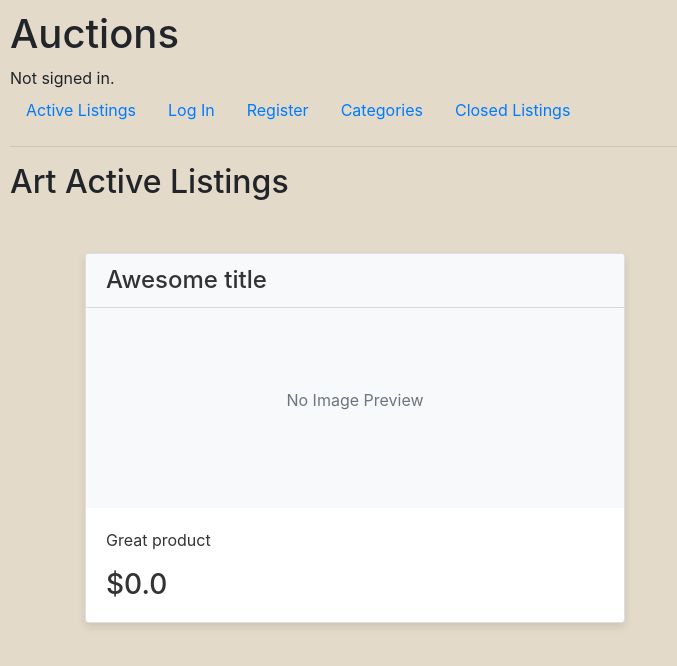
After one commit to Danypooh/commerce, a Django app: page /view_categorie/art in a window 1280 px wide. The commit adds this page. Shown: the top 666 px of the page, without its empty margins (0-677 px from the left). Run offline with Django 3.2, Linux system fonts and the light colour scheme; data comes from the database, SQL or seed files in the repository; both versions use the stored data as it was after the commit; some libraries are stand-ins or nearby versions.

Commit message:
add categories and closed listings

```diff
--- a/auctions/admin.py
+++ b/auctions/admin.py
@@ -1,6 +1,6 @@
 from django.contrib import admin
 
-from .models import User, Listing, Bid, Comment, Watchlist
+from .models import User, Listing, Bid, Comment, Watchlist, Categorie
 
 # Register your models here.
 admin.site.register(User)
@@ -8,3 +8,4 @@ admin.site.register(Listing)
 admin.site.register(Bid)
 admin.site.register(Comment)
 admin.site.register(Watchlist)
+admin.site.register(Categorie)
--- a/auctions/models.py
+++ b/auctions/models.py
@@ -2,18 +2,43 @@ from django.contrib.auth.models import AbstractUser
 from django.db import models
 from django.db.models import UniqueConstraint
 
+# Define category choices
+CATEGORY_CHOICES = [
+        ('electronics', 'Electronics'),
+        ('fashion', 'Fashion'),
+        ('home', 'Home & Garden'),
+        ('toys', 'Toys & Games'),
+        ('sports', 'Sports & Outdoors'),
+        ('books', 'Books & Media'),
+        ('vehicles', 'Vehicles'),
+        ('art', 'Art')
+    ]
 
 class User(AbstractUser):
     pass
 
+class Categorie(models.Model):
+    name = models.CharField(
+        max_length=50,
+        choices=CATEGORY_CHOICES,
+        default='art'
+    )
+
+    def __str__(self):
+        return self.name
+
 class Listing(models.Model):
     title = models.CharField(max_length=64)
     description = models.CharField(max_length=200)
-    starting_price = models.IntegerField()
+    starting_price = models.FloatField()
     image = models.ImageField(upload_to='images/', blank=True, null=True)
     end_date = models.DateTimeField()
     seller = models.ForeignKey(User, on_delete=models.CASCADE, related_name="listings")
     status = models.BooleanField(default=True)
+    categorie = models.ForeignKey(Categorie, on_delete=models.CASCADE, related_name="items", blank=True, null=True)
+
+    def __str__(self):
+        return self.title
 
 class Bid(models.Model):
     auction_listing = models.ForeignKey(Listing, on_delete=models.CASCADE, related_name="bids")
@@ -21,11 +46,17 @@ class Bid(models.Model):
     bid_amount = models.FloatField()
     bid_time = models.DateTimeField(auto_now=True)
 
+    def __str__(self):
+        return self.bid_amount
+
 class Comment(models.Model):
     auction_listing = models.ForeignKey(Listing, on_delete=models.CASCADE, related_name="comments")
     commenter = models.ForeignKey(User, on_delete=models.CASCADE, related_name="comments")
     comment_text = models.CharField(max_length=300)
     comment_time = models.DateTimeField(auto_now_add=True)
+
+    def __str__(self):
+        return self.comment_text
 
 class Watchlist(models.Model):
     user = models.ForeignKey(User, on_delete=models.CASCADE, related_name="watchlist")
@@ -35,3 +66,6 @@ class Watchlist(models.Model):
         constraints = [
             UniqueConstraint(fields=['user', 'listing'], name='unique_user_listing')
         ]
+
+    def __str__(self):
+        return self.listing
--- /dev/null
+++ b/auctions/templates/auctions/categorie.html
@@ -0,0 +1,30 @@
+{% extends "auctions/layout.html" %}
+
+{% block body %}
+    <h2>{{ categorie|capfirst }} Active Listings</h2>
+    <br>
+    {% for listing in listings %}
+    <div class="container">
+        <div class="row">
+          <div class="col-md-6">
+            <a href="{% url 'view_listing' listing.id %}" class="card-link">
+              <div class="card">
+                <h3 class="card-header">{{ listing.title }}</h3>
+                {% if listing.image %}
+                  <img class="card-img-top" src="{{ listing.image.url }}" alt="Listing Image">
+                {% else %}
+                  <div class="card-img-top bg-light d-flex justify-content-center align-items-center" style="height: 200px;">
+                    <p class="text-muted">No Image Preview</p>
+                  </div>
+                {% endif %}
+                <div class="card-body">
+                  <p class="card-text">{{ listing.description }}</p>
+                  <h3 class="card-text">${{ listing.starting_price }}</h3>
+                </div>
+              </div>
+            </a>
+          </div>
+        </div>
+      </div>
+    {% endfor %}
+{% endblock %}
--- a/auctions/templates/auctions/layout.html
+++ b/auctions/templates/auctions/layout.html
@@ -38,6 +38,12 @@
                     <a class="nav-link" href="{% url 'register' %}">Register</a>
                 </li>
             {% endif %}
+            <li class="nav-item">
+                <a class="nav-link" href="{% url 'categories' %}">Categories</a>
+            </li>
+            <li class="nav-item">
+                <a class="nav-link" href="{% url 'closed_listings' %}">Closed Listings</a>
+            </li>
         </ul>
         <hr>
         {% block body %}
--- a/auctions/urls.py
+++ b/auctions/urls.py
@@ -12,7 +12,10 @@ urlpatterns = [
     path("register", views.register, name="register"),
     path("new_listing", views.new_listing, name="new_listing"),
     path("view_listing/<str:listing_id>", views.view_listing, name="view_listing"),
-    path("watchlist", views.watchlist, name="watchlist")
+    path("watchlist", views.watchlist, name="watchlist"),
+    path("categories", views.categories, name="categories"),
+    path("view_categorie/<str:categorie>", views.view_categorie, name="view_categorie"),
+    path("closed_listings", views.closed_listings, name="closed_listings")
 ]
 
 if settings.DEBUG:
--- a/auctions/views.py
+++ b/auctions/views.py
@@ -1,18 +1,17 @@
 from django.contrib.auth import authenticate, login, logout
 from django.db import IntegrityError
-from django.http import HttpResponse, HttpResponseRedirect
-from django.shortcuts import render, get_object_or_404, redirect
+from django.http import HttpResponseRedirect
+from django.shortcuts import render, get_object_or_404
 from django.urls import reverse
 from django.utils import timezone
-from django.contrib import messages
 
-from .models import User, Listing, Watchlist, Comment, Bid
+from .models import User, Listing, Watchlist, Comment, Bid, Categorie
 from .forms import ListingForm
 
 
 def index(request):
     return render(request, "auctions/index.html", {
-        "listings": Listing.objects.all()
+        "listings": Listing.objects.filter(status=True)
     })
 
 
@@ -166,3 +165,27 @@ def watchlist(request):
     return render(request, 'auctions/watchlist.html', {
         "user_watchlist": user_watchlist
     })
+
+def categories(request):
+    categories = Categorie.objects.all()
+
+    return render(request, 'auctions/categories.html', {
+        "categories": categories
+    })
+
+def view_categorie(request, categorie):
+    categorie_name = get_object_or_404(Categorie, name=categorie)
+
+    listings = Listing.objects.filter(categorie=categorie_name, status=True)
+
+    return render(request, 'auctions/categorie.html', {
+        "categorie": categorie_name,
+        "listings": listings
+    })
+
+def closed_listings(request):
+    listings = Listing.objects.filter(status=False)
+
+    return render(request, 'auctions/closed_listings.html', {
+        "listings": listings
+    })
```
Also changed, not shown: auctions/forms.py (+8 -2 lines), auctions/templates/auctions/categories.html (added, +24 -0 lines), auctions/templates/auctions/closed_listings.html (added, +30 -0 lines), auctions/migrations/0006_categorie_alter_listing_starting_price_and_more.py (added), db.sqlite3.
